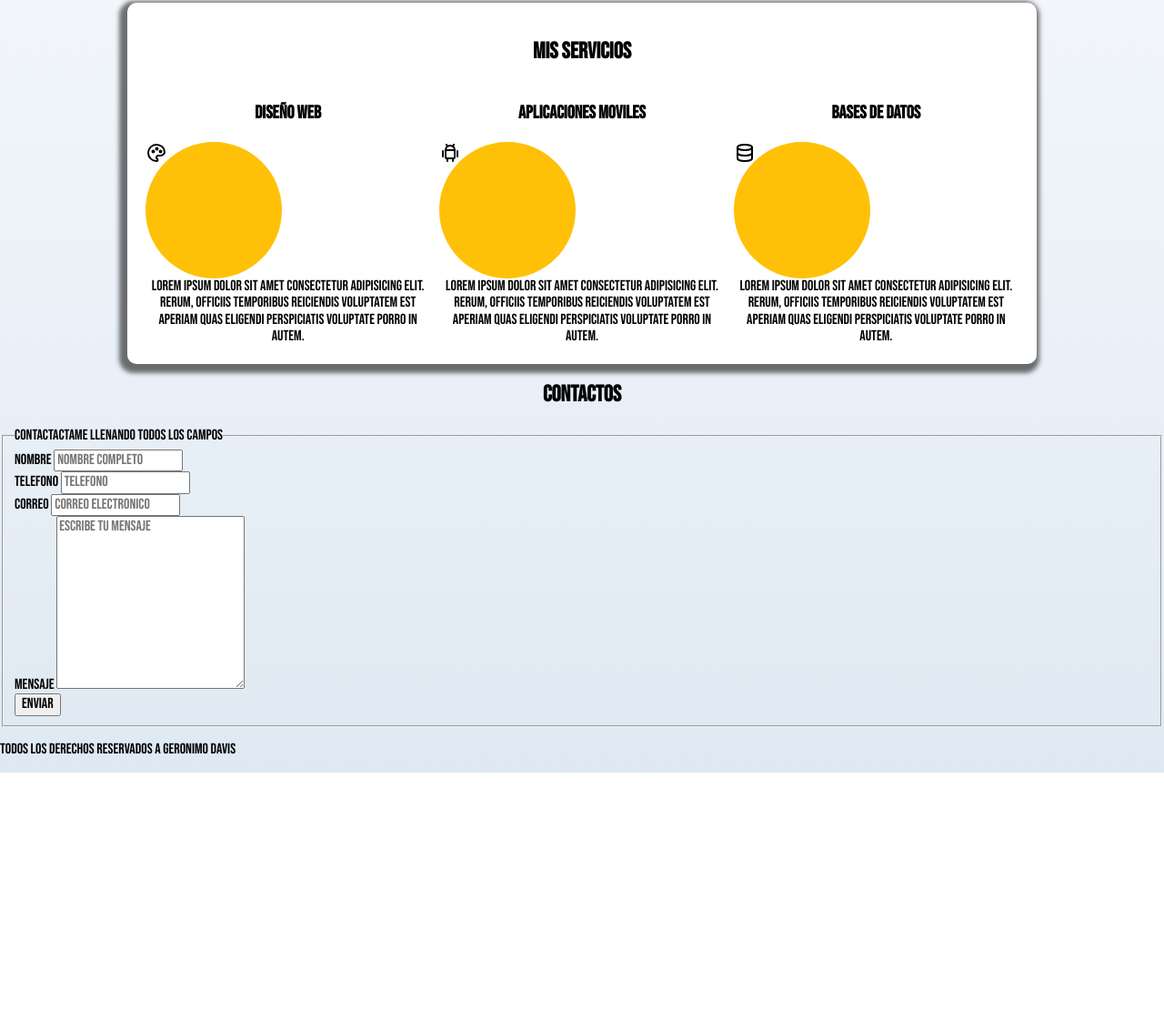
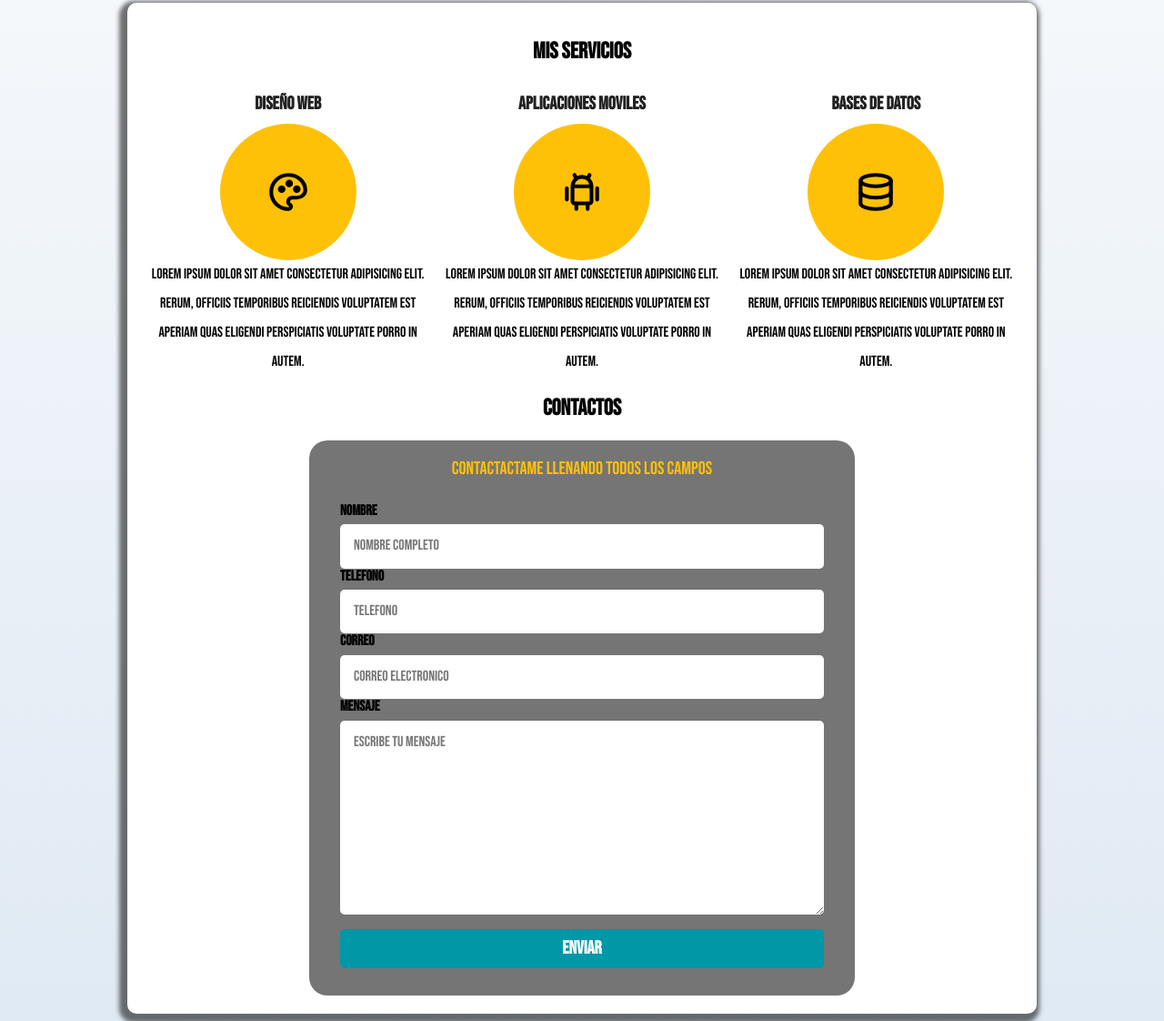
Before and after one commit to GeronimoDavis/Diseno-con-css, a plain HTML site: page index.html in a window 1280 px wide. Shown: the part 585-1707 px from the top of the page at 91% size. Before the commit the page ends 1434 px from the top, so only its background shows below. Drawn offline with Linux system fonts and the light colour scheme; files whose address does not match are found by name.

Commit message:
Trabajando con los inputs

```diff
--- a/css/style.css
+++ b/css/style.css
@@ -10,6 +10,15 @@
 html{
     font-size: 62.5%;
     box-sizing: border-box;
+    scroll-snap-type: y mandatory;/* scroll suave */
+}
+
+/* scroll snap */
+.servicios,
+.navegacion_principal,
+.formulario{
+    scroll-snap-align: center;/* al hacer scroll, el elemento se alinea al centro */
+    scroll-snap-stop: always;/* siempre se detiene en el elemento */
 }
 
 *, *:before, *:after{
@@ -65,6 +74,7 @@ h1, h2, h3{
     margin: 0 auto;
 }
 
+
 .nav-bg{
     background-color: var(--secundario);
 }
@@ -117,6 +127,7 @@ h1, h2, h3{
     border-radius: .5rem;/* bordes redondeados */
     width: 30%;
     text-align: center;
+    border: none;/* quitar borde */
 }
 
 @media (min-width: 480px){
@@ -125,6 +136,14 @@ h1, h2, h3{
     }
 }
 
+.boton:hover{
+    background-color: var(--primario);
+    color: var(--oscuro);
+    cursor: pointer;/* cambiar el cursor al pasar por encima */
+}
+
+
+/* servicios */
 .sombra{
     box-shadow: -3px 4px 5px 6px rgba(0,0,0,0.55);/* sombra del contenedor */
     background-color: var(--blanco);
@@ -148,18 +167,88 @@ h1, h2, h3{
 
 }
 
-.servicios{
+.servicio{
+    display: flex;
+    flex-direction: column;
+    align-items: center;
+}
+
+.servicio h3{
+    font-size: 2rem;
+    margin: 0;/* quitar margen */
+    padding: 1rem 0;/* separacion entre el borde y el contenido */
+    color: var(--oscuro);
+    text-transform: uppercase;/* todo en mayusculas */
+    font-weight: 700;/* negrita */
+}
+
+.servicio p{
+    line-height: 2;
+    text-align: center;
+
 
 }
 
-.servicios h3{
-
+.servicio .icono svg{
+    width: 5rem;
+    height: 5rem;
 }
-
-.servicios .icono{
+.servicio .icono{
     height: 15rem;
     width: 15rem;
     background-color: var(--primario);
     border-radius: 50%;
+    display: flex;
+    justify-content: center;
+    align-items: center;
 
 }
+/* Contacto */
+.formulario{
+    background-color: var(--gris);
+    width: min(60rem, 100%);/* ancho maximo 60rem y minimo 100% */
+    margin: 0 auto;/* centrar */
+    padding: 2rem;/* separacion entre el borde y el contenido */
+    border-radius: 2rem;/* bordes redondeados */
+}
+
+.formulario fieldset{
+    border: none;/* quitar borde */
+}
+
+.formulario legend{
+    font-size: 2rem;
+    text-align: center;
+    margin-bottom: 2rem;/* separacion entre el borde y el contenido */
+    text-transform: uppercase;/* todo en mayusculas */
+    color: var(--primario);
+
+}
+
+
+.contenedor-campo{
+    margin-bottom: 1rem;/* separacion entre el borde y el contenido */
+}
+
+.campo {
+
+
+}
+
+.campo label{
+    font-weight: 700;
+    margin-bottom: .5rem;
+    display: block;
+}
+
+.input-text{
+    width: 100%;
+    border: none;
+    padding: 1.5rem;
+    border-radius: .5rem;
+}
+
+.campo-enviar .boton{
+    text-align: center;
+    width: 100%;
+}
--- a/index.html
+++ b/index.html
@@ -64,43 +64,42 @@
 
         </section>
     </div>
- </main>
+
     <section>
         <h2>Contactos</h2>
 
-        <form>
+        <form class="formulario">
             <fieldset>
                 <legend>Contactactame llenando todos los campos</legend>
-
-                <div>
+                <div class="contenedor-campos"></div>
+                    <div class="campo">
                         <label>Nombre</label>
-                    <input type="text" name="nombre" id="nombre" placeholder="Nombre completo" required>
+                        <input class="input-text" type="text" name="nombre" id="nombre" placeholder="Nombre completo" required>
                     </div>
 
-                <div>
+                    <div class="campo">
                         <label>Telefono</label>
-                    <input type="number" placeholder="telefono" required>
+                        <input class="input-text" type="number" placeholder="telefono" required>
                     </div>
 
-                <div>
+                    <div class="campo">
                         <label>Correo</label>
-                    <input type="email" placeholder="correo electronico" required>
+                        <input class="input-text" type="email" placeholder="correo electronico" required>
                     </div>
 
-                <div>
+                    <div class="campo">
                         <label>Mensaje</label>
-                    <textarea name="mensaje" id="mensaje" cols="30" rows="10" placeholder="Escribe tu mensaje"></textarea>
+                        <textarea class="input-text" name="mensaje" id="mensaje" cols="30" rows="10" placeholder="Escribe tu mensaje"></textarea>
                     </div>
-
-                <div>
-                    <button type="submit">Enviar</button>
                 </div>
-
+                    <div class="campo-enviar">
+                        <button class="boton" type="submit">Enviar</button>
+                    </div>
             </fieldset>
         </form>
     </section>
-
-<footer>
+</main>
+<footer class="footer">
     <p>Todos los derechos reservados a Geronimo Davis</p>
 </footer>
 
```
Lines whose indentation alone changed are shown as unchanged.
